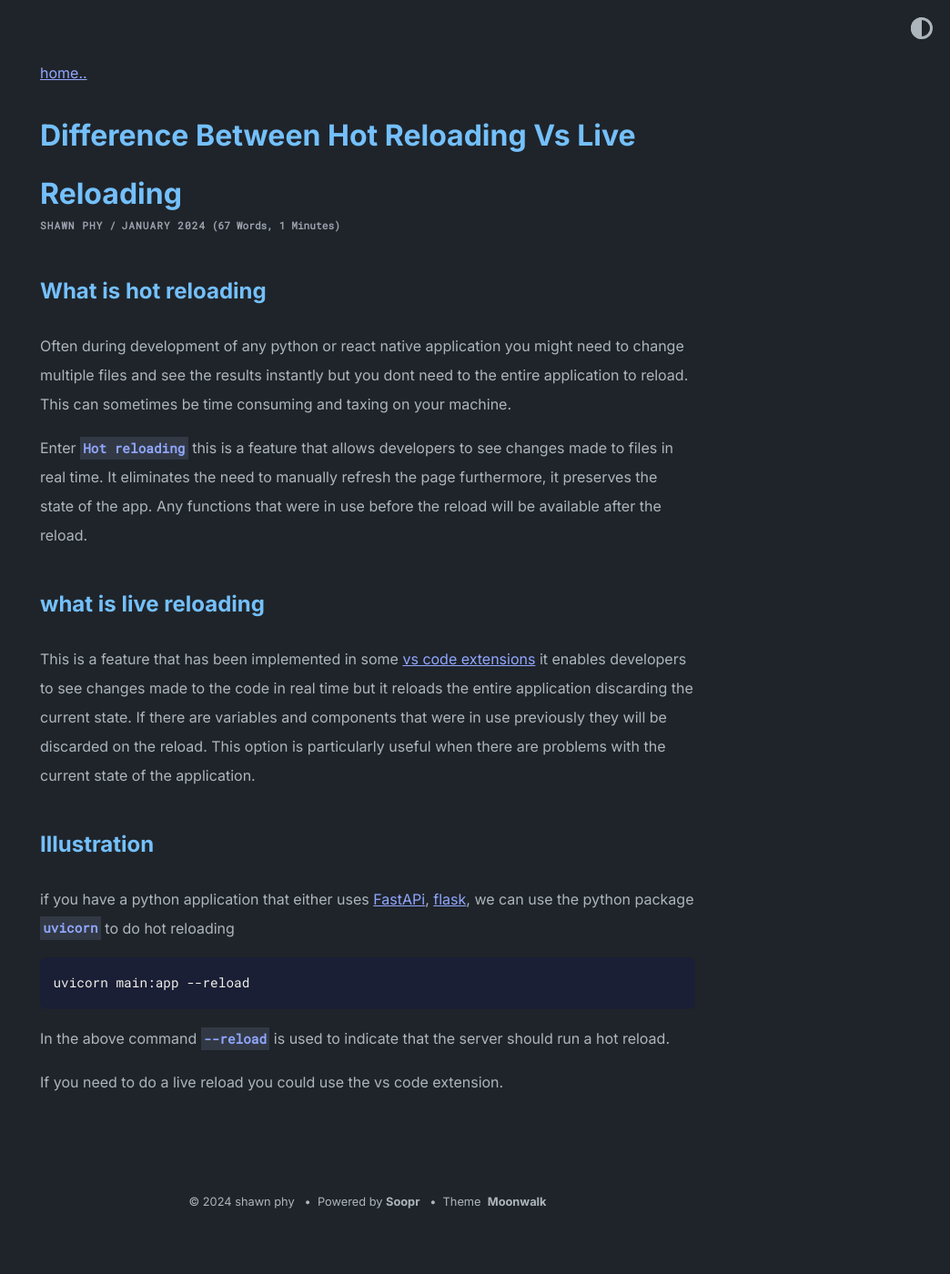
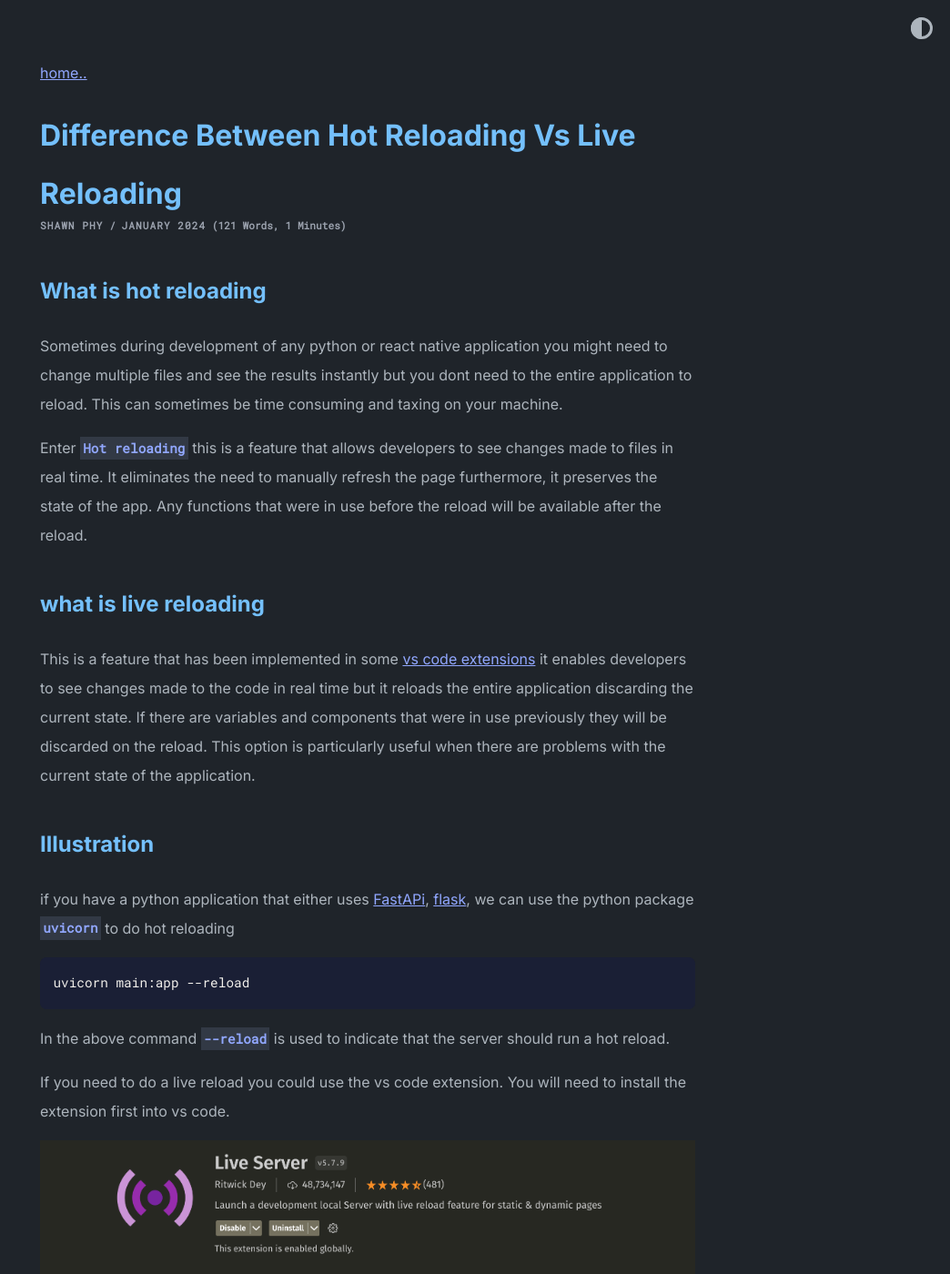
Before and after one commit to shawn-phy/myblog, a Jekyll site: the page built from _posts/2024-01-25-difference-between-hot-reloading-vs-live-reloading.md, in a window 1280 px wide and 1400 px high. Shown: the whole window at 91% size, without its empty margins (236-1280 px from the left). Built offline with Jekyll 4.4.1, drawn with Linux system fonts in a browser that asks for light colours; some of the changed text lies outside the part shown.

Commit message:
fix: updated other articles

```diff
--- a/_posts/2024-01-25-difference-between-hot-reloading-vs-live-reloading.md
+++ b/_posts/2024-01-25-difference-between-hot-reloading-vs-live-reloading.md
@@ -4,7 +4,7 @@ author: Shawn Phy
 ---
 
 ## What is hot reloading
-Often during development of any python or react native application you might need to change multiple files and see the results instantly but you dont need to the entire application to reload. This can sometimes be time consuming and taxing on your machine.
+Sometimes during development of any python or react native application you might need to change multiple files and see the results instantly but you dont need to the entire application to reload. This can sometimes be time consuming and taxing on your machine.
 
 Enter `Hot reloading` this is a feature that allows developers to see changes made to files in real time. It eliminates the need to manually refresh the page furthermore, it preserves the state of the app. Any functions that were in use before the reload will be available after the reload.
 
@@ -19,3 +19,9 @@ uvicorn main:app --reload
 In the above command `--reload` is used to indicate that the server should run a hot reload.
 
 If you need to do a live reload you could use the vs code extension.
+You will need to install the extension first into vs code.
+
+![image](assets/images/liveserverinstall.png)
+
+then as you do your development and you might need to do a live reload of the whole project, simply click the button labelled `go live` that appears in vs codes notification bar
+![image](assets/images/golive.png)
```
Also changed, not shown: assets/images/golive.png (added), assets/images/liveserverinstall.png (added).
